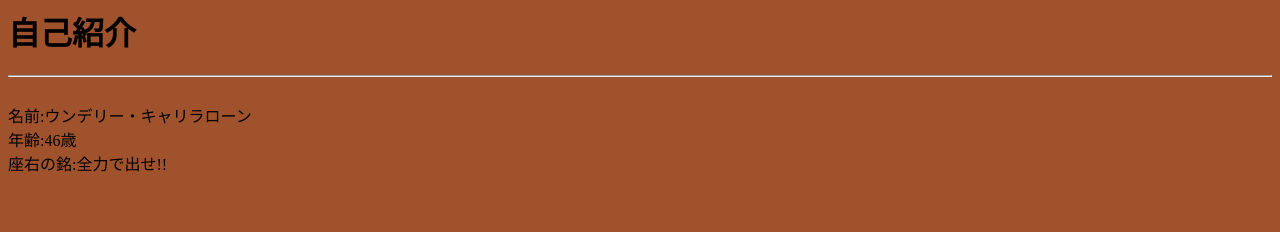
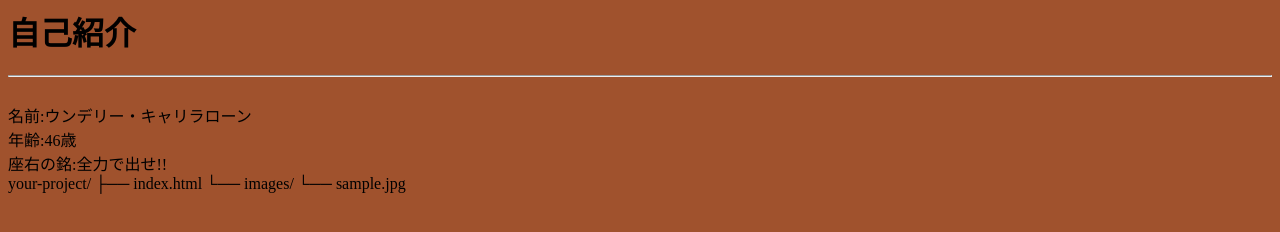
Before and after one commit to ititititititit/under, a plain HTML site: page index.html in a window 1280 px wide. Drawn offline with Linux system fonts and the light colour scheme.

Commit message:
Update index.html

```diff
--- a/index.html
+++ b/index.html
@@ -8,3 +8,7 @@
 座右の銘:全力で出せ!!
 <body bgcolor="#a0522d">
 <br>
+your-project/
+├── index.html
+└── images/
+    └── sample.jpg
```
